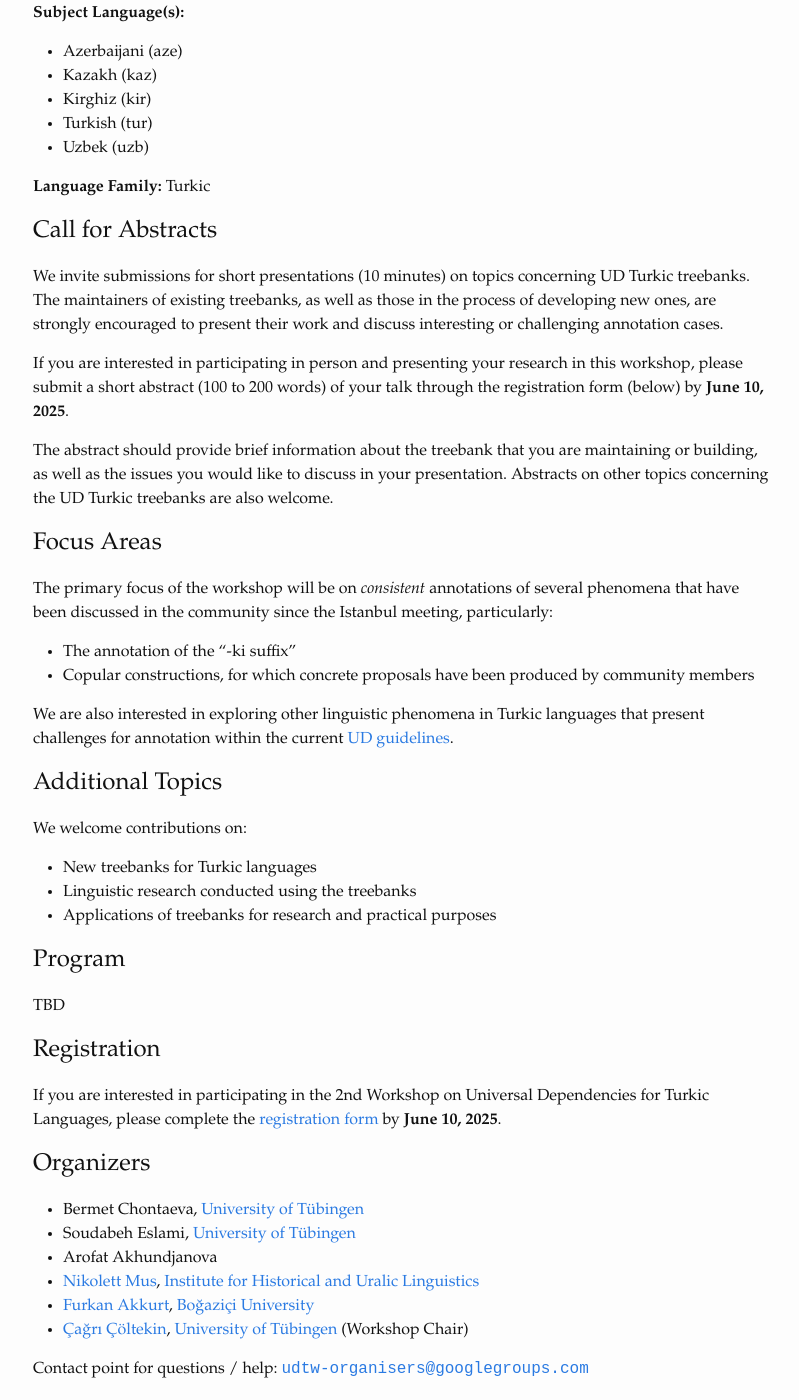
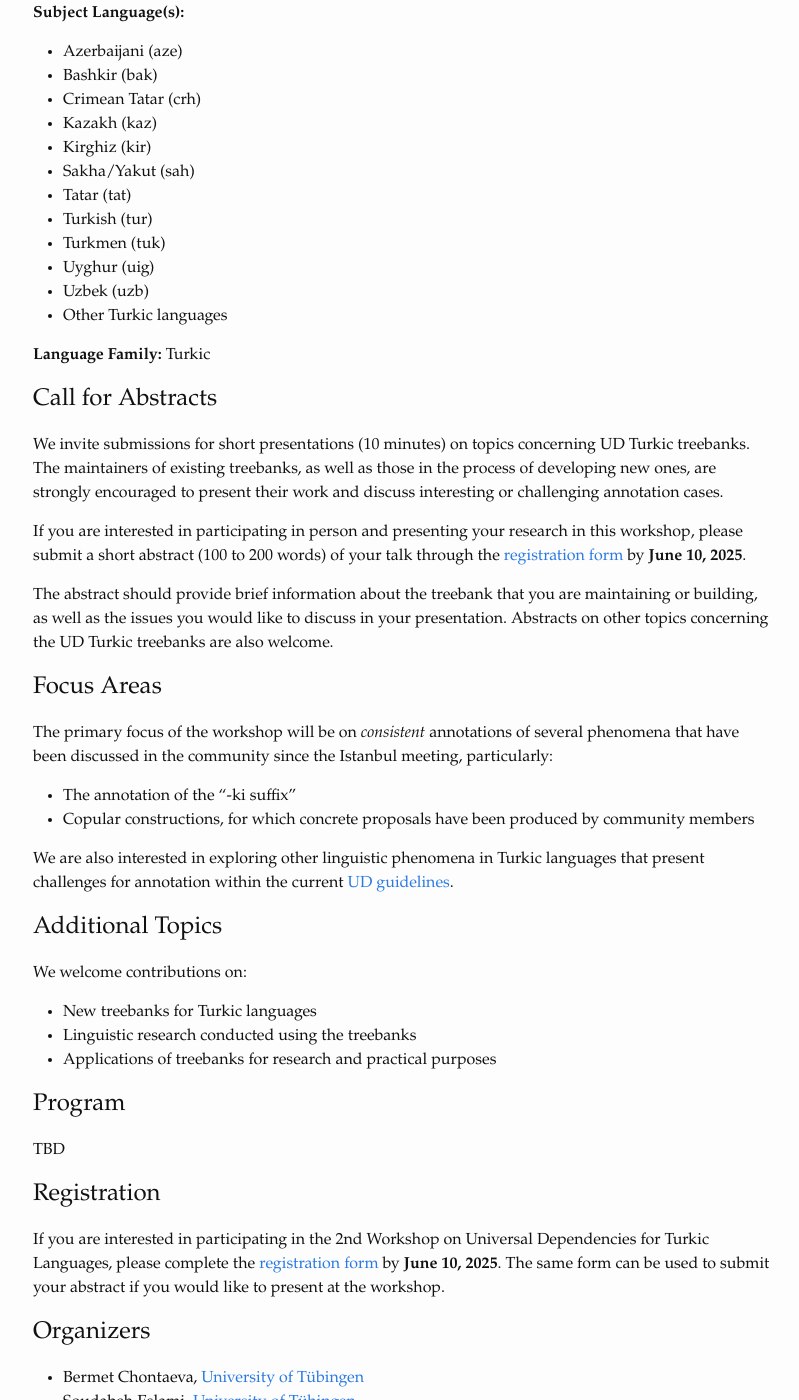
Before and after one commit to ud-turkic/udtw25, a Jekyll site: the page built from index.md, in a window 1280 px wide and 1400 px high, scrolled down 505 px. Shown: the whole window, without its empty margins (237-1036 px from the left). Built offline with Jekyll 4.4.1, drawn with Linux system fonts in a browser that asks for light colours.

Commit message:
Update workshop details and registration process for the 2nd Workshop on Universal Dependencies for Turkic Languages

```diff
--- a/index.md
+++ b/index.md
@@ -20,10 +20,17 @@ The workshop will be held in a hybrid format as a half-day session at [SyntaxFes
 **Subject Language(s):**
 
 - Azerbaijani (aze)
+- Bashkir (bak)
+- Crimean Tatar (crh)
 - Kazakh (kaz)
 - Kirghiz (kir)
+- Sakha/Yakut (sah)
+- Tatar (tat)
 - Turkish (tur)
+- Turkmen (tuk)
+- Uyghur (uig)
 - Uzbek (uzb)
+- Other Turkic languages
 
 **Language Family:** Turkic
 
@@ -31,7 +38,7 @@ The workshop will be held in a hybrid format as a half-day session at [SyntaxFes
 
 We invite submissions for short presentations (10 minutes) on topics concerning UD Turkic treebanks. The maintainers of existing treebanks, as well as those in the process of developing new ones, are strongly encouraged to present their work and discuss interesting or challenging annotation cases.
 
-If you are interested in participating in person and presenting your research in this workshop, please submit a short abstract (100 to 200 words) of your talk through the registration form (below) by **June 10, 2025**.
+If you are interested in participating in person and presenting your research in this workshop, please submit a short abstract (100 to 200 words) of your talk through the [registration form](https://forms.gle/VB9fBKDMrJdRucA16) by **June 10, 2025**.
 
 The abstract should provide brief information about the treebank that you are maintaining or building, as well as the issues you would like to discuss in your presentation. Abstracts on other topics concerning the UD Turkic treebanks are also welcome.
 
@@ -58,7 +65,7 @@ TBD
 
 ## Registration
 
-If you are interested in participating in the 2nd Workshop on Universal Dependencies for Turkic Languages, please complete the [registration form](https://forms.gle/VB9fBKDMrJdRucA16) by **June 10, 2025**.
+If you are interested in participating in the 2nd Workshop on Universal Dependencies for Turkic Languages, please complete the [registration form](https://forms.gle/VB9fBKDMrJdRucA16) by **June 10, 2025**. The same form can be used to submit your abstract if you would like to present at the workshop.
 
 ## Organizers
 
```
